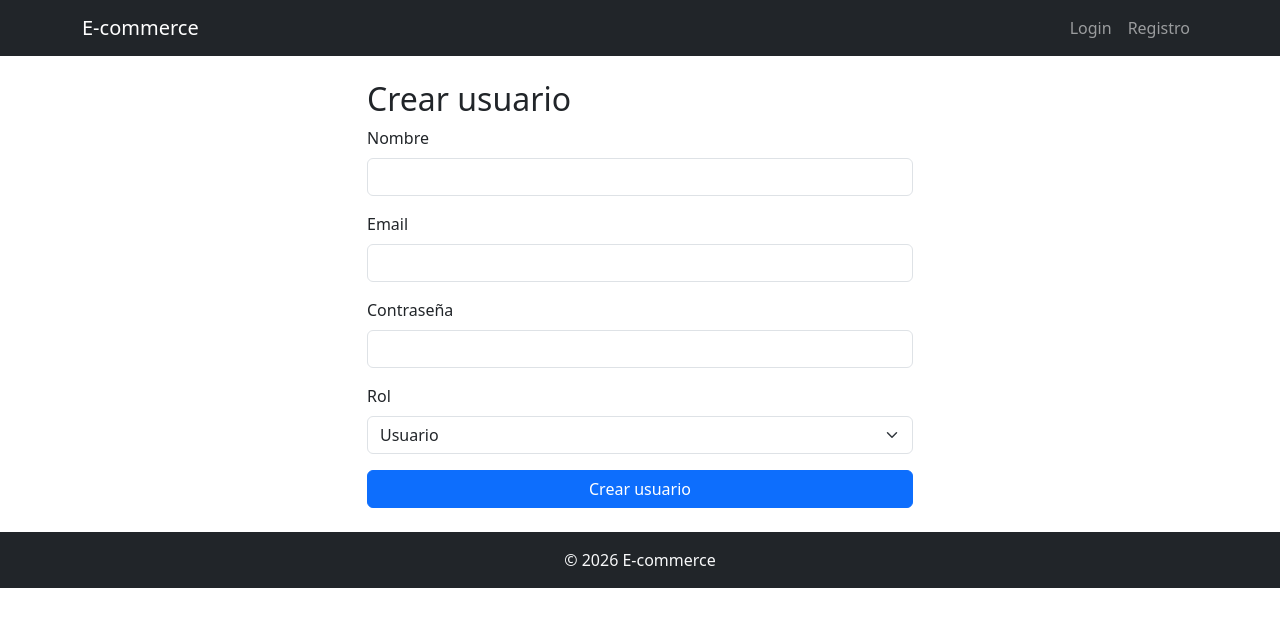
After one commit to vico-trd/Proyecto-php, a PHP site: template src/views/admin/create-user.php in a window 1280 px wide. The commit adds this page. Shown: the top 627 px of the page. Run offline with PHP 8.4, Linux system fonts and the light colour scheme; the template is opened without the code that fills it, so the values that code supplies are empty.

Commit message:
feat: LoginRequest, admin crea usuarios con rol, mejorar logout

```diff
--- a/routes/web.php
+++ b/routes/web.php
@@ -12,3 +12,6 @@ $router->get('login', [AuthController::class, 'showLogin']);
 $router->post('login', [AuthController::class, 'login']);
 
 $router->get('logout', [AuthController::class, 'logout']);
+
+$router->get('admin/users/create', [AuthController::class, 'showCreateUser']);
+$router->post('admin/users/create', [AuthController::class, 'createUser']);
--- /dev/null
+++ b/src/views/admin/create-user.php
@@ -0,0 +1,41 @@
+<div class="row justify-content-center">
+    <div class="col-md-6">
+        <h2>Crear usuario</h2>
+
+        <form action="/Proyecto-php/public/admin/users/create" method="POST">
+            <div class="mb-3">
+                <label for="name" class="form-label">Nombre</label>
+                <input type="text" name="name" id="name" class="form-control <?= isset($errors['name']) ? 'is-invalid' : '' ?>" value="<?= htmlspecialchars($old['name'] ?? '') ?>">
+                <?php if (isset($errors['name'])): ?>
+                    <div class="invalid-feedback"><?= $errors['name'] ?></div>
+                <?php endif; ?>
+            </div>
+
+            <div class="mb-3">
+                <label for="email" class="form-label">Email</label>
+                <input type="email" name="email" id="email" class="form-control <?= isset($errors['email']) ? 'is-invalid' : '' ?>" value="<?= htmlspecialchars($old['email'] ?? '') ?>">
+                <?php if (isset($errors['email'])): ?>
+                    <div class="invalid-feedback"><?= $errors['email'] ?></div>
+                <?php endif; ?>
+            </div>
+
+            <div class="mb-3">
+                <label for="password" class="form-label">Contraseña</label>
+                <input type="password" name="password" id="password" class="form-control <?= isset($errors['password']) ? 'is-invalid' : '' ?>">
+                <?php if (isset($errors['password'])): ?>
+                    <div class="invalid-feedback"><?= $errors['password'] ?></div>
+                <?php endif; ?>
+            </div>
+
+            <div class="mb-3">
+                <label for="role" class="form-label">Rol</label>
+                <select name="role" id="role" class="form-select">
+                    <option value="user">Usuario</option>
+                    <option value="admin">Administrador</option>
+                </select>
+            </div>
+
+            <button type="submit" class="btn btn-primary w-100">Crear usuario</button>
+        </form>
+    </div>
+</div>
--- a/src/views/layout/header.php
+++ b/src/views/layout/header.php
@@ -12,6 +12,9 @@
         <a class="navbar-brand" href="/Proyecto-php/public/">E-commerce</a>
         <div class="navbar-nav ms-auto">
             <?php if (isset($_SESSION['user'])): ?>
+                <?php if ($_SESSION['user']['role'] === 'admin'): ?>
+                    <a class="nav-link" href="/Proyecto-php/public/admin/users/create">Crear usuario</a>
+                <?php endif; ?>
                 <span class="nav-link text-light"><?= htmlspecialchars($_SESSION['user']['name']) ?></span>
                 <a class="nav-link" href="/Proyecto-php/public/logout">Cerrar sesión</a>
             <?php else: ?>
```
Also changed, not shown: src/controllers/AuthController.php (+59 -2 lines), src/request/LoginRequest.php (added, +54 -0 lines).
